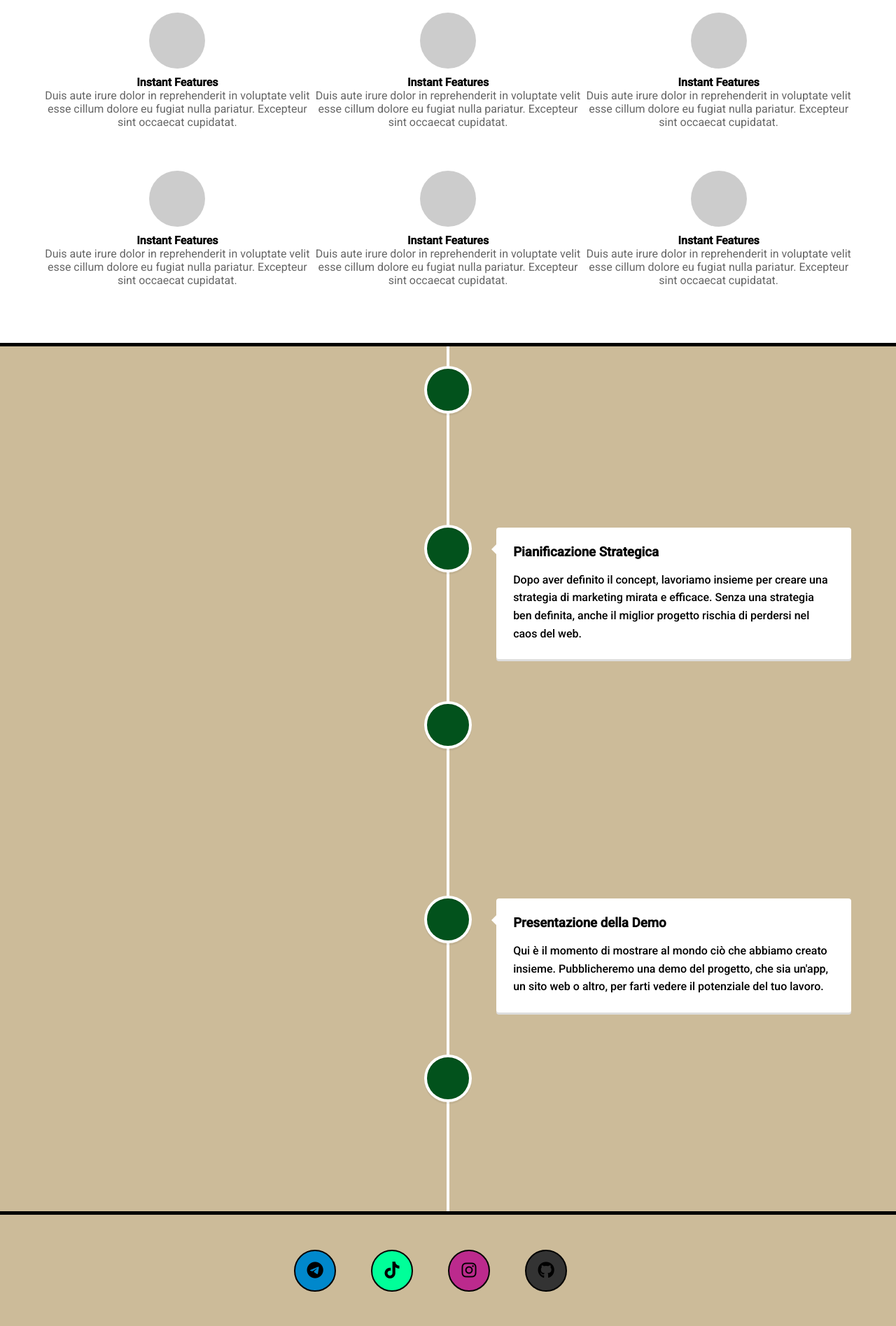
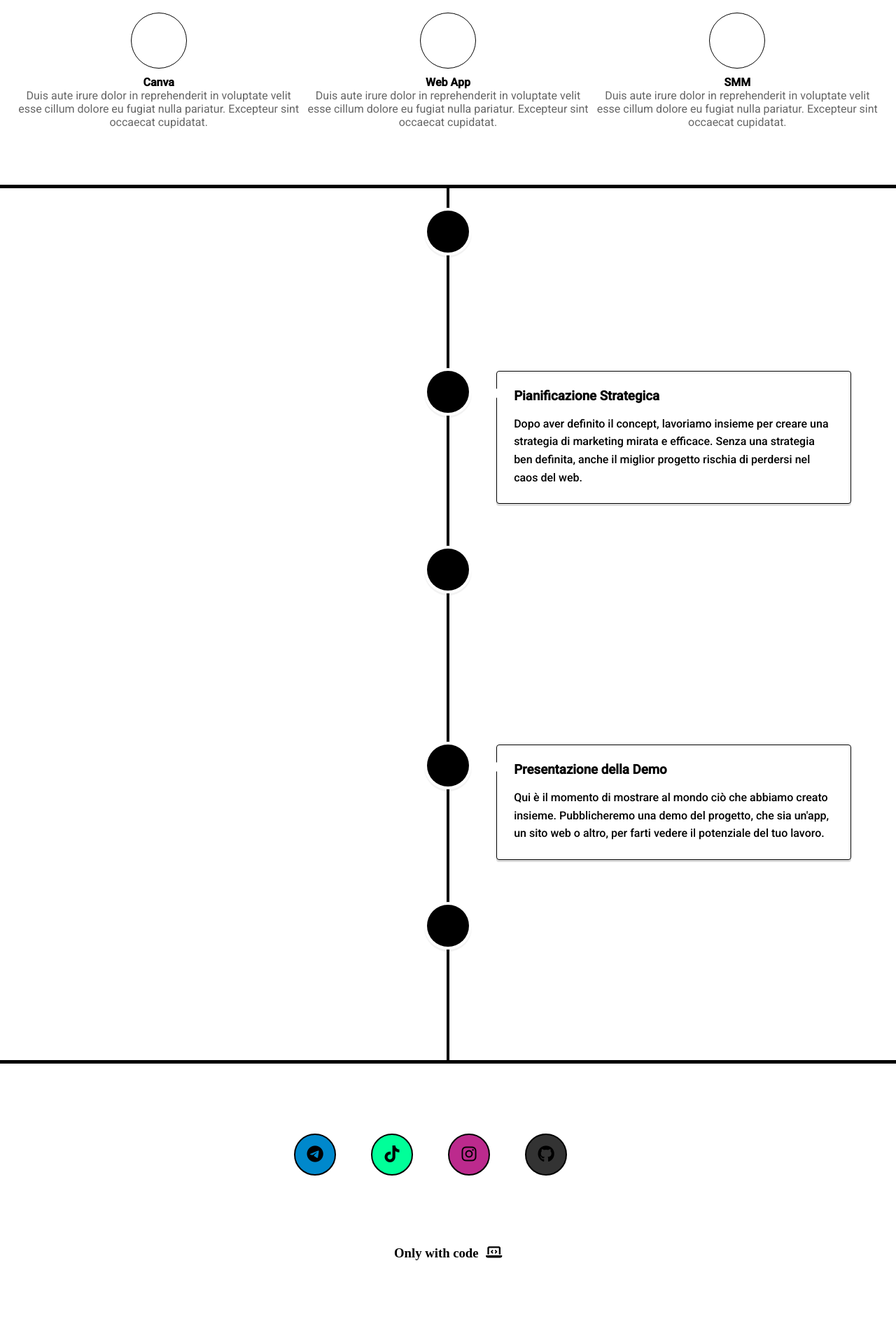
Before and after one commit to Dripgl/web-wizzard, a React (Create React App) app: page / in a window 1280 px wide. Shown: the part 802-2697 px from the top of the page at 70% size. After the commit the page ends 2643 px from the top, so only its background shows below. Built offline with nearby package versions, Linux system fonts and the light colour scheme.

Commit message:
change color

```diff
--- a/package.json
+++ b/package.json
@@ -7,6 +7,7 @@
     "@fortawesome/fontawesome-svg-core": "^6.5.1",
     "@fortawesome/free-solid-svg-icons": "^6.5.1",
     "@fortawesome/react-fontawesome": "^0.2.0",
+    "@mui/icons-material": "^5.15.14",
     "@testing-library/jest-dom": "^5.17.0",
     "@testing-library/react": "^13.4.0",
     "@testing-library/user-event": "^13.5.0",
@@ -17,6 +18,7 @@
     "primeicons": "^6.0.1",
     "primereact": "^10.5.1",
     "react": "^18.2.0",
+    "react-countup": "^6.5.3",
     "react-dom": "^18.2.0",
     "react-player": "^2.15.1",
     "react-router-dom": "^6.22.3",
--- a/public/index.html
+++ b/public/index.html
@@ -3,9 +3,8 @@
   <head>
     <meta charset="utf-8" />
     <meta name="viewport" content="width=device-width, initial-scale=1" />
-    <meta name="theme-color" content="#000000" />
+    <meta name="theme-color" content="#" />
     <meta name="description" content="Web site created using create-react-app"/>
-    <link href='https://unpkg.com/boxicons@2.1.4/css/boxicons.min.css' rel='stylesheet'><!-- Link per collegamento icone nel file Footer-->
 
     <title>Portfolio</title>
 
--- a/src/components/Footer.jsx
+++ b/src/components/Footer.jsx
@@ -8,7 +8,7 @@ import { faLaptopCode } from '@fortawesome/free-solid-svg-icons'
 const Footer = () => {
     return (
 
-        <div className="cont_ft">
+        <div>
 
             <div className="text-center">
                 <div className=" icon_cont">
--- a/src/page/Processing/Timeline.css
+++ b/src/page/Processing/Timeline.css
@@ -8,7 +8,7 @@
 } */
 
 .container {
-    background-color: #cb9;
+    background-color: white;
     display: flex;
     justify-content: center;
     align-items: center;
@@ -25,3 +25,12 @@
     justify-content: center;
     align-items: center;
   }
+
+  .vertical-timeline-element-content{
+    border: 1px solid black !important;
+    box-shadow: 2px 4px 8px rgba(0, 0, 0, 0.1) black !important;
+  }
+
+  .vertical-timeline::before {
+    background-color: black !important;
+}
--- a/src/page/Processing/Timeline.jsx
+++ b/src/page/Processing/Timeline.jsx
@@ -11,10 +11,10 @@ function ProcessLeft() {
         <div className="container">
             <VerticalTimeline className="container-timeline">
                 <VerticalTimelineElement
-                    className="vertical-timeline-element--work"
-                    contentStyle={{ background: '#02521c', color: '#fff' }}
-                    contentArrowStyle={{ borderRight: '7px solid  #fff' }}
-                    iconStyle={{ background: '#02521c', color: '#fff' }}
+                    className="timeline"
+                    contentStyle={{ background: '#008f39', color: '#000000' }}
+                    contentArrowStyle={{ borderRight: '7px solid  #000000' }}
+                    iconStyle={{ background: '#000000', color: '#fff' }}
                 >
                     <h3 className="vertical-timeline-element-title">Concepimento del Progetto</h3>
                     <p>
@@ -24,7 +24,7 @@ function ProcessLeft() {
 
                 <VerticalTimelineElement
                     className="vertical-timeline-element--work"
-                    iconStyle={{ background: '#02521c', color: '#fff' }}
+                    iconStyle={{ background: '#000000', color: '#fff' }}
                 >
                     <div className="icon-container">
                         {/* <FontAwesomeIcon icon={faChartLine} /> */}
@@ -37,7 +37,7 @@ function ProcessLeft() {
 
                 <VerticalTimelineElement
                     className="vertical-timeline-element--work"
-                    iconStyle={{ background: '#02521c', color: '#fff' }}
+                    iconStyle={{ background: '#000000', color: '#fff' }}
                 >
                     <div className="icon-container">
                         {/* <FontAwesomeIcon icon={faChartLine} /> */}
@@ -50,7 +50,7 @@ function ProcessLeft() {
 
                 <VerticalTimelineElement
                     className="vertical-timeline-element--work"
-                    iconStyle={{ background: '#02521c', color: '#fff' }}
+                    iconStyle={{ background: '#000000', color: '#fff' }}
                 >
                     <div className="icon-container">
                         {/* <FontAwesomeIcon icon={faChartLine} /> */}
@@ -63,7 +63,7 @@ function ProcessLeft() {
 
                 <VerticalTimelineElement
                     className="vertical-timeline-element--work"
-                    iconStyle={{ background: '#02521c', color: '#fff' }}
+                    iconStyle={{ background: '#000000', color: '#fff' }}
                 >
                     <div className="icon-container">
                         {/* <FontAwesomeIcon icon={faChartLine} /> */}
--- a/src/page/Services.jsx
+++ b/src/page/Services.jsx
@@ -13,7 +13,7 @@ export const Services = (props) => {
                             {/* Inserisci qui il codice per l'icona */}
                         </svg>
                     </div>
-                    <h4 className="services_title">Instant Features</h4>
+                    <h4 className="services_title">Canva</h4>
                     <p className="service-description">Duis aute irure dolor in reprehenderit in voluptate velit esse cillum dolore eu fugiat nulla pariatur. Excepteur sint occaecat cupidatat.</p>
                 </div>
 
@@ -24,7 +24,7 @@ export const Services = (props) => {
                             {/* Inserisci qui il codice per l'icona */}
                         </svg>
                     </div>
-                    <h4 className="services_title">Instant Features</h4>
+                    <h4 className="services_title">Web App</h4>
                     <p className="service-description">Duis aute irure dolor in reprehenderit in voluptate velit esse cillum dolore eu fugiat nulla pariatur. Excepteur sint occaecat cupidatat.</p>
                 </div>
 
@@ -34,42 +34,7 @@ export const Services = (props) => {
                             {/* Inserisci qui il codice per l'icona */}
                         </svg>
                     </div>
-                    <h4 className="services_title">Instant Features</h4>
-                    <p className="service-description">Duis aute irure dolor in reprehenderit in voluptate velit esse cillum dolore eu fugiat nulla pariatur. Excepteur sint occaecat cupidatat.</p>
-                </div>
-            </div>
-
-            <div className="row">
-                {/* 4 item */}
-                <div className="service-item">
-                    <div className="service-icon">
-                        <svg className="w-16 h-16">
-                            {/* Inserisci qui il codice per l'icona */}
-                        </svg>
-                    </div>
-                    <h4 className="services_title">Instant Features</h4>
-                    <p className="service-description">Duis aute irure dolor in reprehenderit in voluptate velit esse cillum dolore eu fugiat nulla pariatur. Excepteur sint occaecat cupidatat.</p>
-                </div>
-
-                {/* item 5 */}
-                <div className="service-item">
-                    <div className="service-icon">
-                        <svg className="w-16 h-16">
-                            {/* Inserisci qui il codice per l'icona */}
-                        </svg>
-                    </div>
-                    <h4 className="services_title">Instant Features</h4>
-                    <p className="service-description">Duis aute irure dolor in reprehenderit in voluptate velit esse cillum dolore eu fugiat nulla pariatur. Excepteur sint occaecat cupidatat.</p>
-                </div>
-
-                {/* item 6 */}
-                <div className="service-item">
-                    <div className="service-icon">
-                        <svg className="w-16 h-16">
-                            {/* Inserisci qui il codice per l'icona */}
-                        </svg>
-                    </div>
-                    <h4 className="services_title">Instant Features</h4>
+                    <h4 className="services_title">SMM</h4>
                     <p className="service-description">Duis aute irure dolor in reprehenderit in voluptate velit esse cillum dolore eu fugiat nulla pariatur. Excepteur sint occaecat cupidatat.</p>
                 </div>
             </div>
--- a/src/style/Footer.css
+++ b/src/style/Footer.css
@@ -1,7 +1,14 @@
+.cont_ft{
+
+
+}
+
 .icon_cont {
     width: 100%;
-    height: 160px;
-    background-color: #cb9;
+    height: 260px;
+    background-color: rgba(255, 255, 255, 0.897);
+    background-size: cover;
+    background-position: center;
     display: flex;
     justify-content: center;
     align-items: center;
@@ -33,7 +40,7 @@
 }
 
 .f_cop1 {
-    background-color: #cb9;
+    background-color: rgba(255, 255, 255, 0.897);
     display: flex;
     justify-content: center;
     padding-bottom: 10px;
@@ -45,7 +52,7 @@
     padding-left: 10px;
 }
 .f_cop {
-    background-color: #cb9;
+    background-color: rgba(255, 255, 255, 0.897);
     display: flex;
     justify-content: center;
     padding-bottom: 10px;
--- a/src/style/Home.css
+++ b/src/style/Home.css
@@ -7,11 +7,6 @@
   font-family: 'Roboto', sans-serif;
 }
 
-:root{
-  --mainbg:#f8f9fc;
-  --section: #FBEAFF;
-}
-
 .home-container{
   position: relative;
 }
@@ -19,7 +14,7 @@
 .home{
   width: 100%;
   height: 88vh;
-  color: #02521c;
+  color: white;
   display: flex;
   flex-direction: column;
   justify-content: center;
@@ -31,7 +26,7 @@
 .title {
   height: 100vh;
   height: auto;
-  color: #02521c;
+  color: white;
   display: flex;
   flex-direction: column;
   justify-content: center;
@@ -52,10 +47,11 @@
 
 .job{
   font-size: 70px;
-  color: #9B3C27;
+  color: #008f39;
   margin-bottom: 10px;
   font-weight: 800;
   text-align: center;
+  text-shadow: 0px -4px 0 white;
 }
 
 .title h3{
@@ -86,10 +82,10 @@
   cursor: pointer;
 }
 
-.active {
+/* .active {
   color: red;
   border-bottom: 2px solid red;
-}
+} */
 
 .demo {
   width: 100%;
--- a/src/style/Navbar.css
+++ b/src/style/Navbar.css
@@ -6,7 +6,7 @@ header {
     justify-content: center;
     align-items: center;
     padding: 0px 100px;
-    background-color: #cb9;
+    background-color: rgba(255, 255, 255, 0.925);
 }
 
 .navbar-brand {
@@ -15,7 +15,7 @@ header {
     align-items: center;
     text-align: center;
     font-size: 60px;
-    color: white;
+    color: black;
 }
 
 /* Media query per adattare la navbar su schermi più piccoli */
--- a/src/style/Services.css
+++ b/src/style/Services.css
@@ -1,9 +1,9 @@
 /* Stile generale per il contenitore dei servizi */
 .services-container {
-    max-width: 1200px;
+    max-width: auto;
     margin: 0 auto;
     padding: 20px;
-    /* background-color: black; */
+    background-color: white;
   }
 
   /* Stile per ciascun item */
@@ -20,7 +20,8 @@
     width: 80px;
     height: 80px;
     border-radius: 50%;
-    background-color: #ccc; /* Colore di sfondo delle icone */
+    border: 1px solid black;
+    background-color: white; /* Colore di sfondo delle icone */
     display: flex;
     justify-content: center;
     align-items: center;
```
Also changed, not shown: src/components/Animation.jsx (+4 -12 lines), 1 other file (tests, documents, lock files or other folders).
